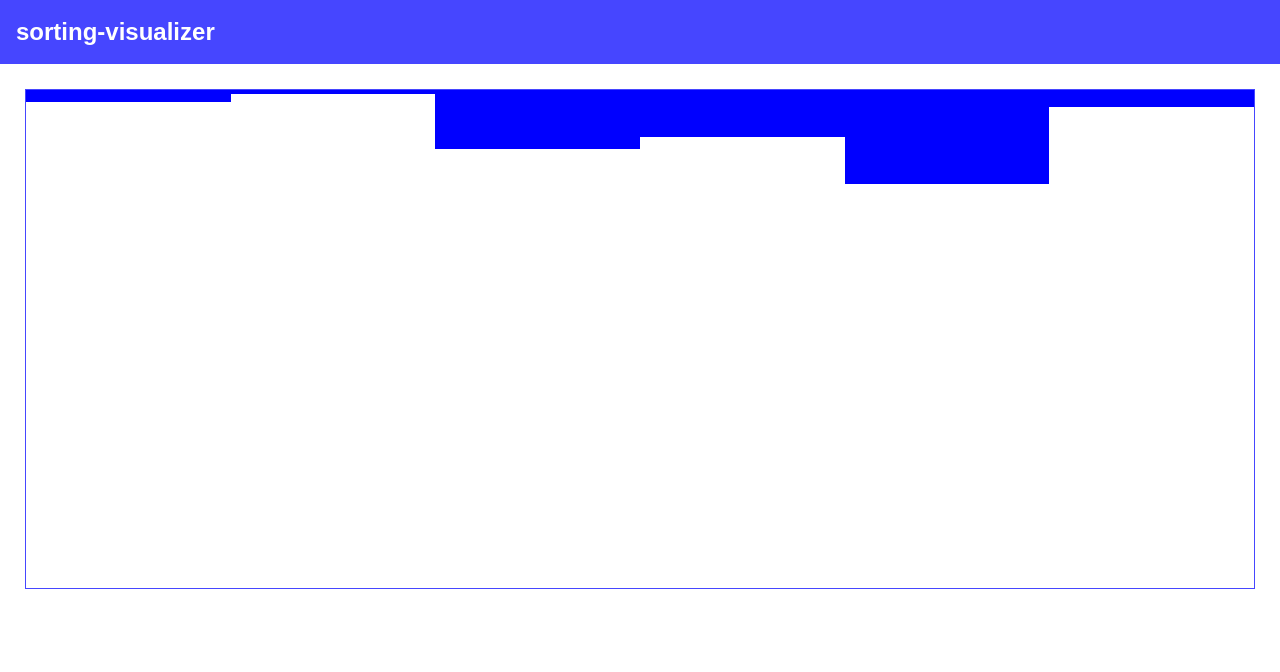
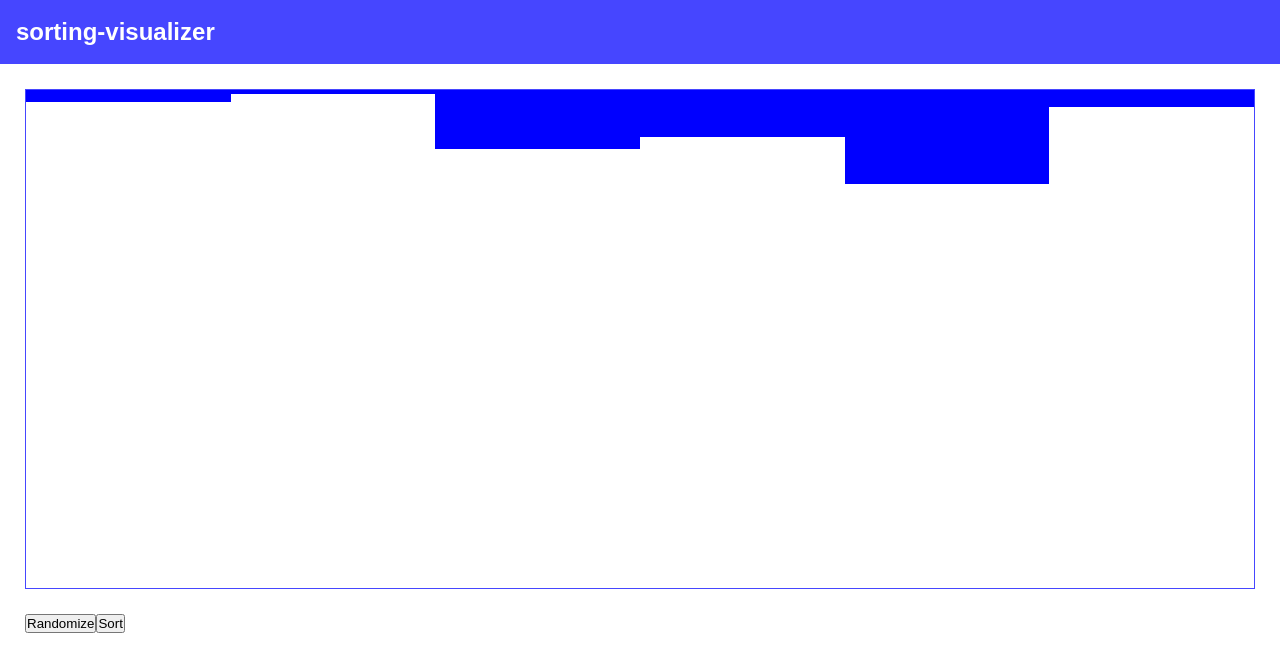
Before and after one commit to drew18moore/sorting-visualizer-react, a React (Create React App) app: page / in a window 1280 px wide. Shown: the top 672 px of the page. Built offline with nearby package versions, Linux system fonts and the light colour scheme.

Commit message:
Changed some of the css in Main.css. Added two buttons.

```diff
--- a/src/Main.css
+++ b/src/Main.css
@@ -1,10 +1,13 @@
 main {
-    display: flex;
+   padding: 25px;
+   display: flex;
+   flex-direction: column;
+   gap: 25px;
 }
 
 #bars {
     border: 1px solid #4646ff;
-    margin: 25px;
+    margin: 0 auto;
     width: 100%;
     height: 500px;
     display: flex;
--- a/src/components/Main.js
+++ b/src/components/Main.js
@@ -16,6 +16,10 @@ function Main() {
             <div id="bars">
                 {barElements}
             </div>
+            <form id="buttons-form">
+                <button>Randomize</button>
+                <button>Sort</button>
+            </form>
         </main>
     );
 }
```
